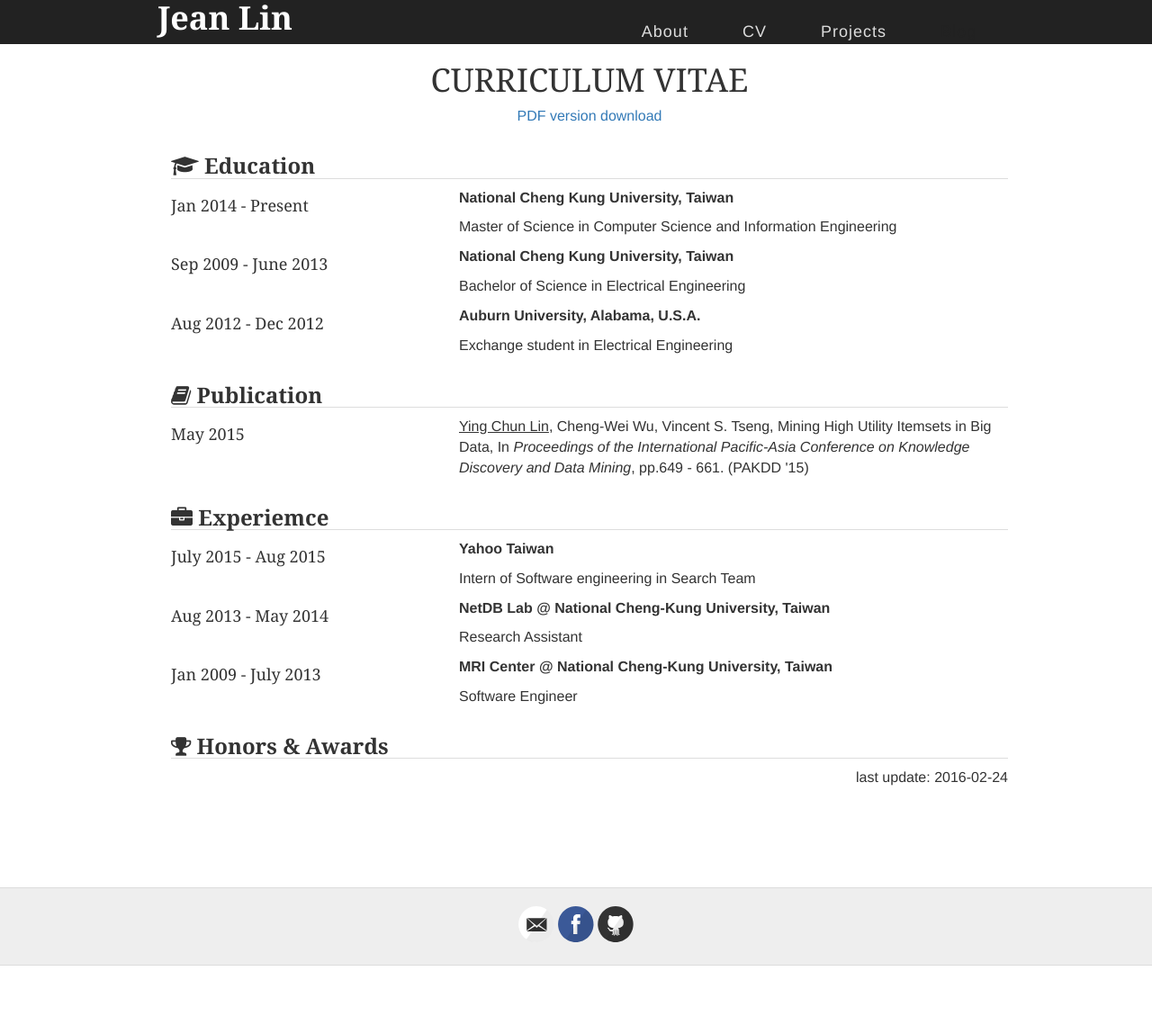
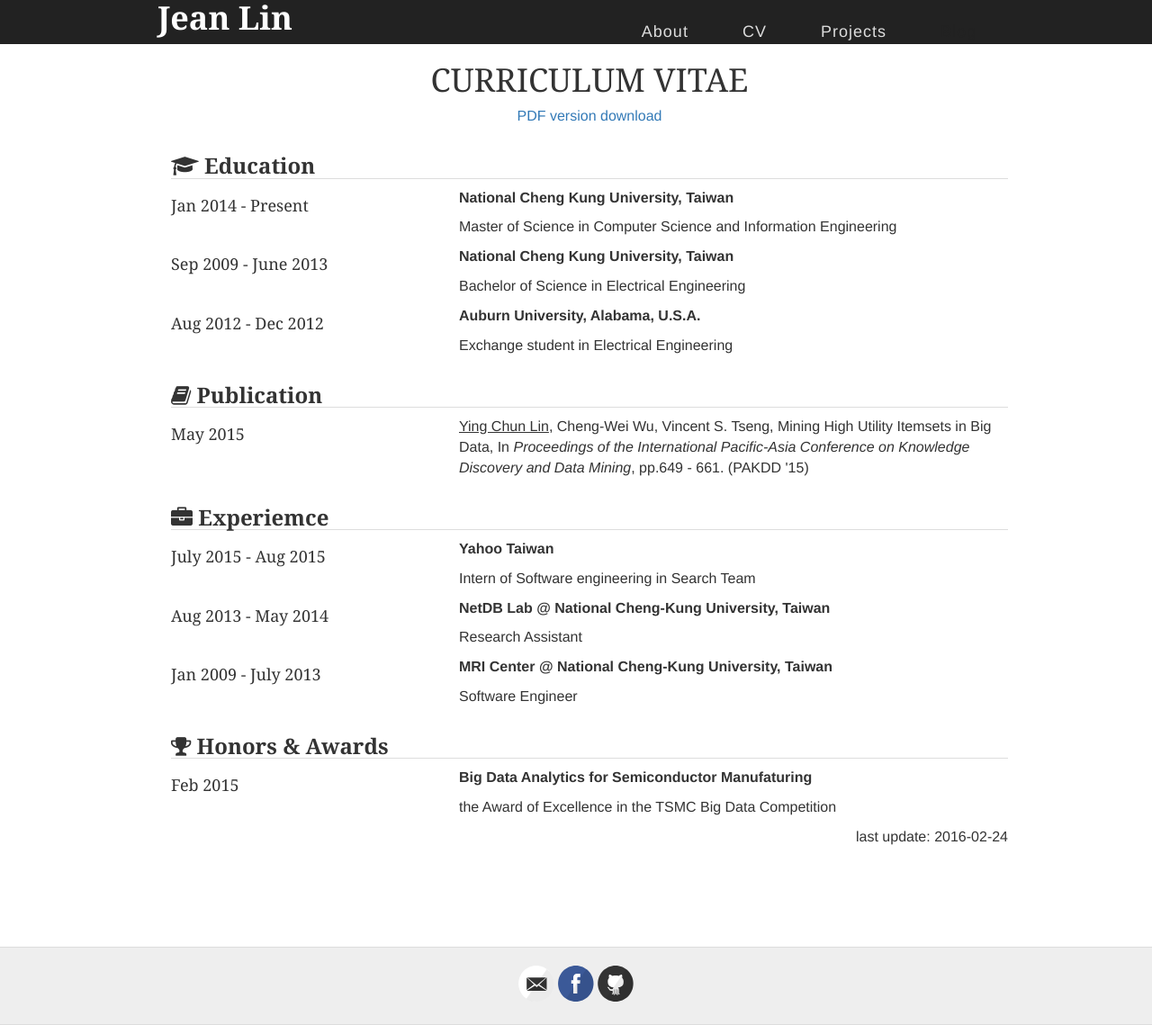
Before and after one commit to ycjeanlin/ycjeanlin_page, a Jekyll site: the page built from cv.md, in a window 1280 px wide. Shown: the whole page at 90% size. Built offline with Jekyll 4.4.1, drawn with Linux system fonts in a browser that asks for light colours; nearby versions of some CDN libraries; before the commit the page ends 1073 px from its top, so only the background shows below that.

Commit message:
update about me

```diff
--- a/cv.md
+++ b/cv.md
@@ -9,6 +9,7 @@ permalink: /cv/
         <p><a href="#">PDF version download</a></p>
     </div>
 </section>
+
 
 <section class="education">
     <div class="container">
@@ -37,6 +38,7 @@ permalink: /cv/
     </div>
 </section>
 
+
 <section class="publication">
     <div class="container">
         <h3 class="categories"><span class="fa fa-book"></span> Publication</h3>
@@ -48,6 +50,7 @@ permalink: /cv/
         </div>
     </div>
 </section>
+
 
 <section class="work">
     <div class="container">
@@ -76,11 +79,20 @@ permalink: /cv/
     </div>
 </section>
 
+
 <section class="honor">
     <div class="container">
         <h3 class="categories"><span class="fa fa-trophy"></span> Honors & Awards</h3>
+        <div class="row">
+            <h4 class="col-sm-4">Feb 2015</h4>
+            <div class="col-sm-8">
+                <p><b>Big Data Analytics for Semiconductor Manufaturing</b></p>
+                <p>the Award of Excellence in the TSMC Big Data Competition</p>
+            </div>
+        </div>
     </div>
 </section>
+
 
 <div class="container">
     <p class="pull-right">last update: 2016-02-24</p>
```
